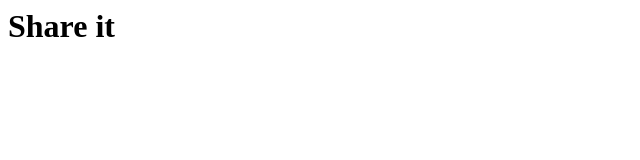
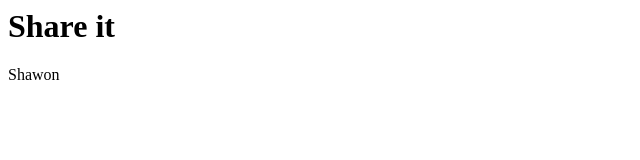
Before and after one commit to ferdous-al-quraeshi/shareIt, a plain HTML site: page client/index.html in a window 1280 px wide. Shown: the full height of the page, 0-640 px from the left. Drawn offline with Linux system fonts and the light colour scheme.

Commit message:
add profile

```diff
--- a/client/css/style.css
+++ b/client/css/style.css
@@ -0,0 +1,3 @@
+body{
+	background-color: red;
+}
--- a/client/index.html
+++ b/client/index.html
@@ -4,6 +4,7 @@
 </head>
 <body>
 <h1>Share it </h1>
+<div>Shawon </div>
 
 
 </body>
```
